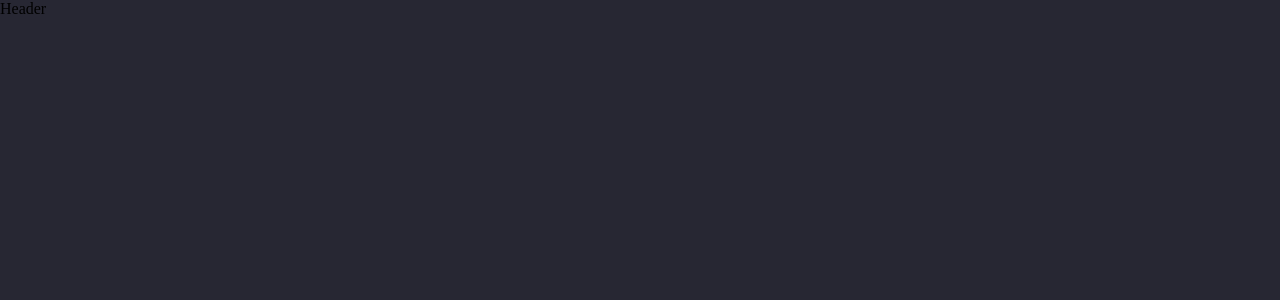
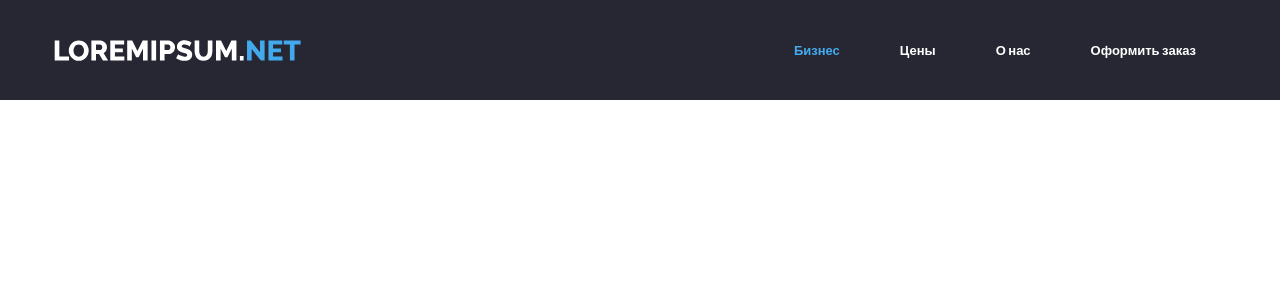
Before and after one commit to ElizMatsen/landing, a React (Create React App) app: page /business in a window 1280 px wide. Shown: the top 300 px of the page. Built offline with nearby package versions, Linux system fonts and the light colour scheme.

Commit message:
added  header layout + styles

```diff
--- a/package.json
+++ b/package.json
@@ -10,6 +10,7 @@
     "@types/node": "^16.18.3",
     "@types/react": "^18.0.25",
     "@types/react-dom": "^18.0.9",
+    "classnames": "^2.3.2",
     "react": "^18.2.0",
     "react-dom": "^18.2.0",
     "react-scripts": "5.0.1",
--- a/src/components/header/Header.tsx
+++ b/src/components/header/Header.tsx
@@ -1,9 +1,55 @@
 import React from 'react';
+import classNames from "classnames";
+import logo from "../../assets/img/logo.svg";
+import {NavLink} from "react-router-dom";
 
 const Header = () => {
-
+    const [menu, setMenu] = React.useState(false);
+    const openMenu = () => {
+        setMenu(!menu)
+    }
     return (
-        <div>Header</div>
+        <>
+            <header>
+                <div className="container">
+                    <div className="header__container">
+                        <div className="header__logo">
+                            <img className="header__logo-image" src={logo} alt="Логотип"/>
+                        </div>
+                        <div className={classNames('menu', menu ? ' menu__open' : 'menu__close')}>
+                            <nav className="navigation">
+                                <ul className="navigation__container">
+                                    <li className="navigation__item" onClick={openMenu}>
+                                        <NavLink to="/business">
+                                            Бизнес
+                                        </NavLink>
+                                    </li>
+                                    <li className="navigation__item" onClick={openMenu}>
+                                        <NavLink to="/">
+                                            Цены
+                                        </NavLink>
+                                    </li>
+                                    <li className="navigation__item" onClick={openMenu}>
+                                        <NavLink to="/">
+                                            О нас
+                                        </NavLink>
+                                    </li>
+                                    <li className="navigation__item" onClick={openMenu}>
+                                        <NavLink to="/">
+                                            Оформить заказ
+                                        </NavLink>
+                                    </li>
+                                </ul>
+                            </nav>
+                        </div>
+                    </div>
+                </div>
+                <div className={classNames('burger', menu ? ' burger__active' : '')} onClick={openMenu}>
+                <span className="burger__container">
+                </span>
+                </div>
+            </header>
+        </>
     )
 };
 
--- a/src/css/color.scss
+++ b/src/css/color.scss
@@ -1,2 +1,4 @@
 $main_bg: #272733;
 $primary_clr: #FFFFFF;
+$clr_1: #43ABF0;
+$primary_rgba: rgba(16, 16, 29, 0.9);
--- a/src/css/font.scss
+++ b/src/css/font.scss
@@ -3,9 +3,10 @@
 
 $font-family_montserrat: 'Lato', sans-serif;
 
-@mixin font($font_size:1rem, $font_weight:400, $font_color: $primary_clr) {
+@mixin font($font_size: 16px, $line-height: 16px, $font_weight:400, $font_color: $primary_clr) {
   font-size: $font_size;
   font-family: $font-family_montserrat;
   font-weight: $font_weight;
+  line-height: $line-height;
   color: $font_color;
 }
--- a/src/css/main.scss
+++ b/src/css/main.scss
@@ -38,12 +38,13 @@ aside {
 
 html,
 body {
+  position: relative;
   height: 100%;
   width: 100%;
   margin: 0;
   overflow: hidden;
   font-size: 100%;
-  background: $main_bg;
+  background: $primary_clr;
 }
 
 html {
@@ -57,7 +58,7 @@ button {
 }
 
 a,
-a:hover ,{
+a:hover, {
   text-decoration: none;
 }
 
@@ -65,3 +66,167 @@ img {
   max-width: 100%;
   max-height: 100%;
 }
+
+ul li {
+  list-style: none;
+}
+
+@mixin transition {
+  transition: all 0.2s ease;
+}
+
+.container {
+  max-width: 1212px;
+  padding: 0 20px;
+  width: 100%;
+  margin: 0 auto;
+}
+
+header {
+  display: flex;
+  align-items: center;
+  height: 100px;
+  background: $primary_rgba;
+
+  .header__container {
+    display: flex;
+    align-items: center;
+    justify-content: space-between;
+
+    .header__logo {
+      max-width: 247px;
+      height: 35px;
+
+      .header__logo-image {
+        width: 100%;
+        height: 100%;
+      }
+    }
+  }
+}
+
+.burger {
+  display: none;
+}
+
+.navigation {
+  .navigation__container {
+    display: flex;
+
+    .navigation__item {
+      cursor: pointer;
+      padding: 0 30px;
+
+
+      &:last-child {
+        margin-right: 0;
+      }
+
+      &:hover {
+        a {
+          color: $clr_1;
+        }
+      }
+
+      a {
+        @include transition;
+        @include font(13px, 13px, 600, $primary_clr);
+      }
+
+      .active {
+        color: $clr_1;
+      }
+    }
+  }
+}
+
+@media (max-width: 992px) {
+
+  .container {
+    padding: 0 10px;
+  }
+
+  .menu {
+    display: flex;
+    position: absolute;
+    background: $main_bg;
+    height: 100%;
+    width: 100%;
+    padding: 10px;
+    top: 100px;
+    @include transition;
+
+    .navigation {
+      width: 100%;
+
+      .navigation__container {
+        display: flex;
+        flex-direction: column;
+        align-items: center;
+
+        .navigation__item {
+          padding: 10px 0;
+        }
+      }
+    }
+  }
+
+  .menu__open {
+    left: 0;
+  }
+
+  .menu__close {
+    left: -100%;
+  }
+
+  .burger {
+    display: flex;
+    align-items: center;
+    justify-content: center;
+    cursor: pointer;
+    height: 8px;
+    min-width: 40px;
+
+    .burger__container {
+      @include transition;
+      position: relative;
+      width: 20px;
+      height: 100%;
+      border-radius: 1px;
+
+      &:before,
+      &:after {
+        position: absolute;
+        content: '';
+        left: 0;
+        height: 2px;
+        width: 20px;
+        background: $primary_clr;
+        border-radius: 1px;
+        @include transition;
+      }
+
+      &:before {
+        top: 0;
+      }
+
+      &:after {
+        bottom: 0;
+      }
+    }
+  }
+
+  .burger__active {
+    .burger__container {
+      &:before {
+        transform: rotate(45deg);
+        top: 4px;
+      }
+
+      &:after {
+        transform: rotate(-45deg);
+        bottom: 2px;
+      }
+    }
+  }
+}
--- a/src/index.css
+++ /dev/null
@@ -1,13 +0,0 @@
-body {
-  margin: 0;
-  font-family: -apple-system, BlinkMacSystemFont, 'Segoe UI', 'Roboto', 'Oxygen',
-    'Ubuntu', 'Cantarell', 'Fira Sans', 'Droid Sans', 'Helvetica Neue',
-    sans-serif;
-  -webkit-font-smoothing: antialiased;
-  -moz-osx-font-smoothing: grayscale;
-}
-
-code {
-  font-family: source-code-pro, Menlo, Monaco, Consolas, 'Courier New',
-    monospace;
-}
```
Also changed, not shown: src/assets/img/logo.svg (added), 1 other file (tests, documents, lock files or other folders).
